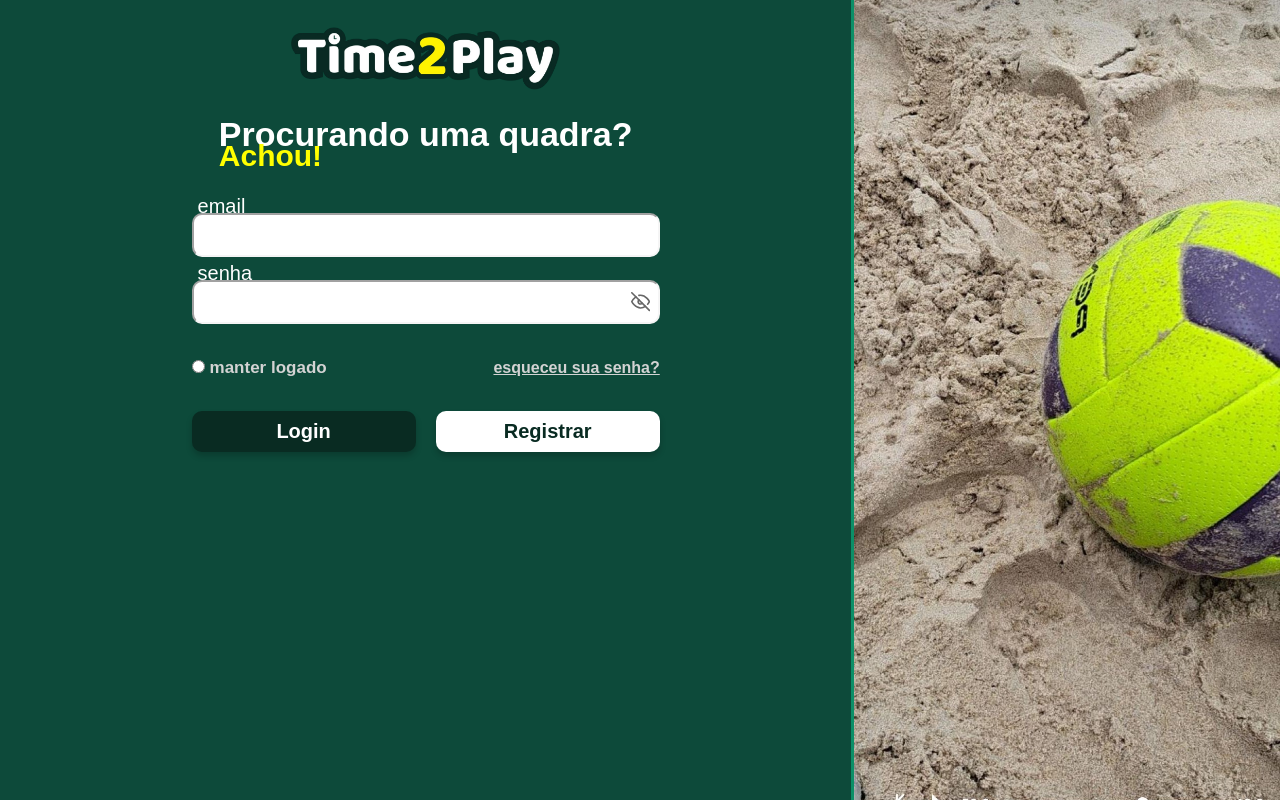
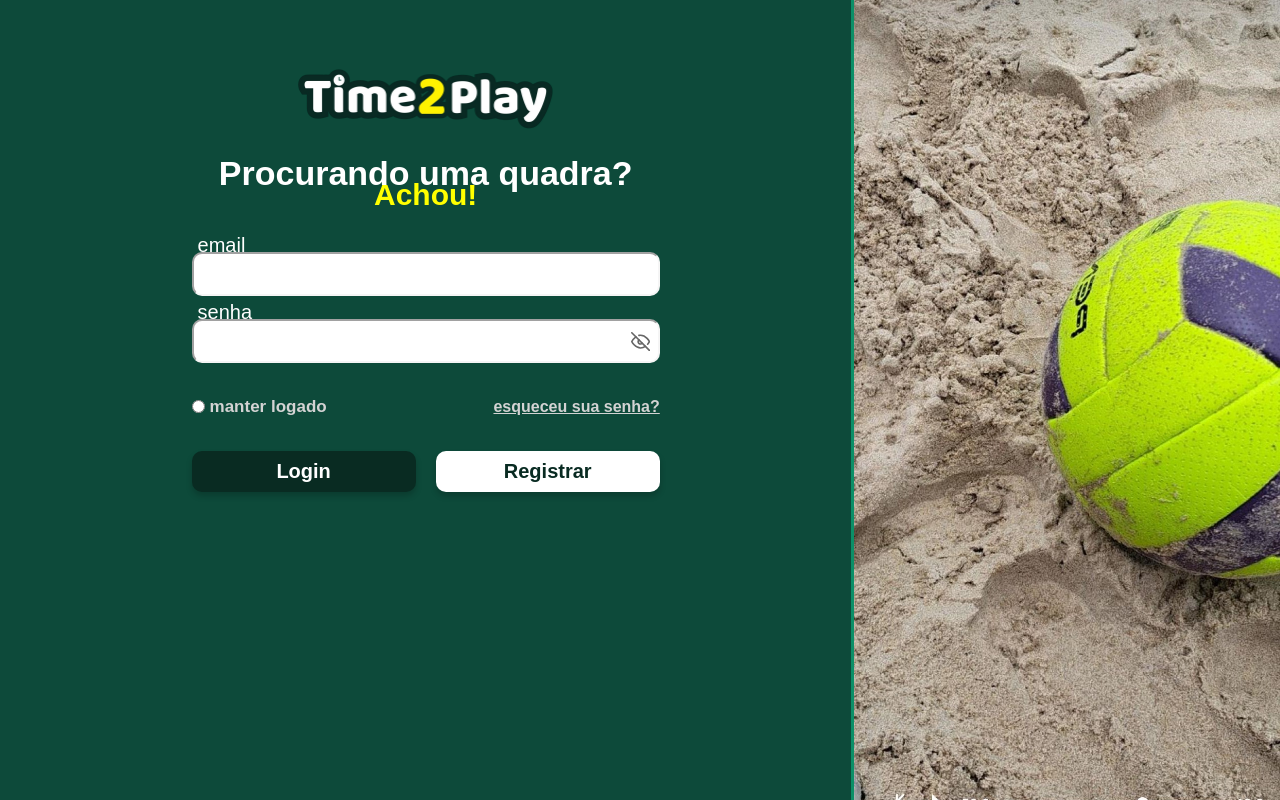
Before and after one commit to otaviosbampato/Time2Play, a React (Vite) app in the folder frontend/: page / in a window 1280 px wide. Built offline with nearby package versions, Linux system fonts and the light colour scheme; a web font is replaced by a local one.

Commit message:
:lipstick: feat: corrigir desalinhamentos de logo e títulos na tela inicial

```diff
--- a/frontend/src/pages/Unsigned/Welcome/Welcome.css
+++ b/frontend/src/pages/Unsigned/Welcome/Welcome.css
@@ -1,18 +1,22 @@
 .background {
   height: 100vh;
   width: 100%;
-  background-color: #fff;
+  background-color: #0d4a3a;
   display: flex;
   flex: 1;
   flex-direction: row;
 }
 
+.logoDiv{
+  display: flex;
+  justify-content: center;
+  margin-top: 8%;
+}
+
 .logo {
-  height: 8%;
-  width: auto;
+  width: 30%;
   display: flex;
-  justify-self: center;
-  margin-top: 3% !important;
+  align-self: center;
 }
 
 .metadeEsquerda {
@@ -25,7 +29,6 @@
   color: #fff;
   font-family: "Baloo Bhaijaan 2", sans-serif;
   font-size: 34px;
-  display: flex;
 }
 
 .sub-title {
--- a/frontend/src/pages/Unsigned/Welcome/Welcome.tsx
+++ b/frontend/src/pages/Unsigned/Welcome/Welcome.tsx
@@ -122,13 +122,16 @@ function Welcome() {
   return (
     <div className="background">
       <div className="metadeEsquerda">
-        <img src="src/assets/logo-README.png" className="logo" />
+        <div className="logoDiv">
+          <img src="src/assets/logo-README.png" className="logo" />
+        </div>
         <div
           style={{
-            display: "flex",
-            justifySelf: "center",
             flexDirection: "column",
             marginTop: "3%",
+            alignItems: "center",
+            justifyContent: "center",
+            textAlign: "center",
           }}
         >
           <h1 className="title">Procurando uma quadra?</h1>
```
